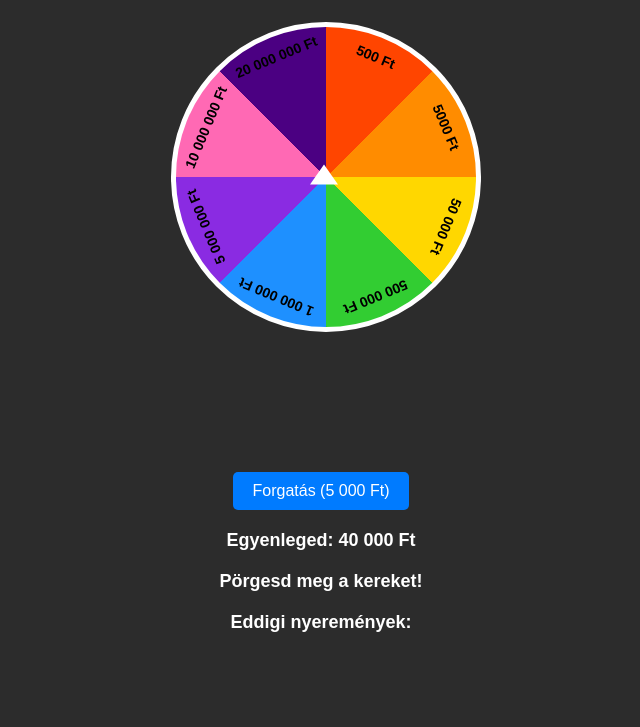
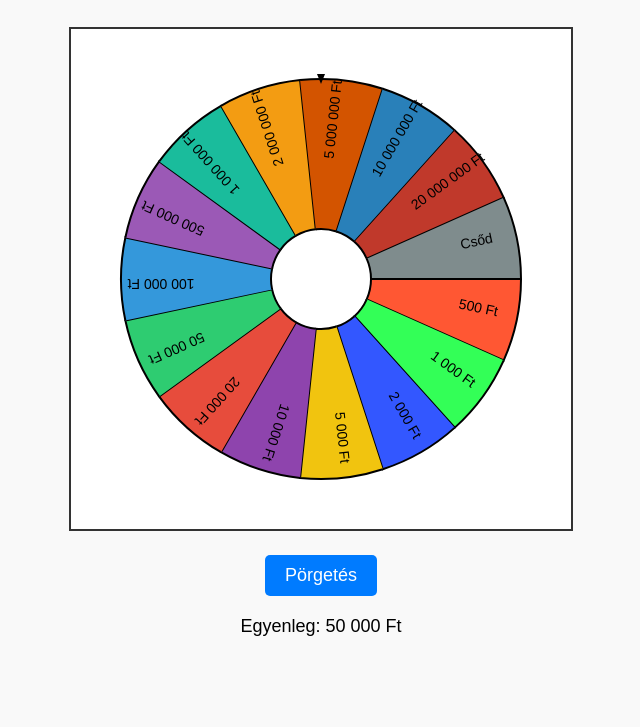
Before and after one commit to leventeilles028/Szerencseker-k, a plain HTML site: page index.html in a window 1280 px wide. Shown: the part 73-800 px from the top of the page, without its empty margins (319-959 px from the left). Drawn offline with Linux system fonts and the light colour scheme.

Commit message:
index.html

```diff
--- a/index.html
+++ b/index.html
@@ -7,199 +7,163 @@
     <style>
         body {
             font-family: Arial, sans-serif;
-            display: flex;
-            flex-direction: column;
-            justify-content: center;
-            align-items: center;
-            height: 100vh;
+            text-align: center;
             margin: 0;
-            background: #2c2c2c;
-            color: #fff;
+            padding: 0;
+            background-color: #f9f9f9;
         }
 
-        .wheel-container {
-            position: relative;
-            width: 300px;
-            height: 300px;
+        canvas {
+            margin-top: 20px;
+            border: 2px solid #333;
+            background: #fff;
         }
 
-        .wheel {
-            width: 100%;
-            height: 100%;
-            border-radius: 50%;
-            border: 5px solid #fff;
-            background: conic-gradient( #ff4500 0% 12.5%, #ff8c00 12.5% 25%, #ffd700 25% 37.5%, #32cd32 37.5% 50%, #1e90ff 50% 62.5%, #8a2be2 62.5% 75%, #ff69b4 75% 87.5%, #4b0082 87.5% 100% );
-            position: relative;
-            transform: rotate(0deg);
-            transition: transform 4s cubic-bezier(0.17, 0.67, 0.83, 0.67);
+        #spinButton {
+            margin-top: 20px;
+            padding: 10px 20px;
+            font-size: 18px;
+            color: #fff;
+            background-color: #007bff;
+            border: none;
+            border-radius: 5px;
+            cursor: pointer;
         }
 
-        .pointer {
-            position: absolute;
-            top: calc(50% - 10px);
-            left: 51%;
-            width: 0;
-            height: 25px;
-            transform: translate(-50%, -50%);
-            border-left: 14px solid transparent;
-            border-right: 14px solid transparent;
-            border-bottom: 20px solid #fff;
-            z-index: 10;
+        #spinButton:disabled {
+            background-color: #999;
+            cursor: not-allowed;
         }
 
-        .button {
-            margin-top: 150px;
-            text-align: center;
-        }
-
-        button {
-            padding: 10px 20px;
-            font-size: 16px;
-            cursor: pointer;
-            background-color: #007bff;
-            color: #fff;
-            border: none;
-            border-radius: 5px;
-            transition: background-color 0.3s ease;
-        }
-
-            button:hover {
-                background-color: #0056b3;
-            }
-
-        .result, .balance, .history {
+        #result, #balance {
             margin-top: 20px;
             font-size: 18px;
-            font-weight: bold;
-            text-align: center;
         }
-
-        .wheel span {
-            position: absolute;
-            width: 100%;
-            height: 100%;
-            display: flex;
-            justify-content: center;
-            align-items: center;
-            font-size: 14px;
-            font-weight: bold;
-            color: #000;
-            transform-origin: center;
-        }
-
-            .wheel span:nth-child(1) {
-                transform: rotate(22.5deg) translate(0, -130px);
-            }
-
-            .wheel span:nth-child(2) {
-                transform: rotate(67.5deg) translate(0, -130px);
-            }
-
-            .wheel span:nth-child(3) {
-                transform: rotate(112.5deg) translate(0, -130px);
-            }
-
-            .wheel span:nth-child(4) {
-                transform: rotate(157.5deg) translate(0, -130px);
-            }
-
-            .wheel span:nth-child(5) {
-                transform: rotate(202.5deg) translate(0, -130px);
-            }
-
-            .wheel span:nth-child(6) {
-                transform: rotate(247.5deg) translate(0, -130px);
-            }
-
-            .wheel span:nth-child(7) {
-                transform: rotate(292.5deg) translate(0, -130px);
-            }
-
-            .wheel span:nth-child(8) {
-                transform: rotate(337.5deg) translate(0, -130px);
-            }
     </style>
 </head>
 <body>
-    <div class="wheel-container">
-        <div class="wheel" id="wheel">
-            <span>500 Ft</span>
-            <span>5000 Ft</span>
-            <span>50 000 Ft</span>
-            <span>500 000 Ft</span>
-            <span>1 000 000 Ft</span>
-            <span>5 000 000 Ft</span>
-            <span>10 000 000 Ft</span>
-            <span>20 000 000 Ft</span>
-        </div>
-        <div class="pointer"></div>
-    </div>
-    <div class="button">
-        <button id="spinButton">Forgatás (5 000 Ft)</button>
-    </div>
-    <div class="balance" id="balance">Egyenleged: 40 000 Ft</div>
-    <div class="result" id="result">Pörgesd meg a kereket!</div>
-    <div class="history" id="history">Eddigi nyeremények:</div>
+    <h1>Szerencsekerék</h1>
+    <canvas id="wheelCanvas" width="500" height="500"></canvas>
+    <br>
+    <button id="spinButton">Pörgetés</button>
+    <div id="balance">Egyenleg: 50 000 Ft</div>
+    <div id="result"></div>
 
     <script>
-        const wheel = document.getElementById('wheel');
-        const result = document.getElementById('result');
+        const canvas = document.getElementById('wheelCanvas');
+        const ctx = canvas.getContext('2d');
         const spinButton = document.getElementById('spinButton');
-        const balanceDisplay = document.getElementById('balance');
-        const history = document.getElementById('history');
+        const resultDiv = document.getElementById('result');
+        const balanceDiv = document.getElementById('balance');
 
-        const prizes = [
-            { amount: 500, probability: 0.80 },
-            { amount: 5000, probability: 0.30 },
-            { amount: 50000, probability: 0.10 },
-            { amount: 500000, probability: 0.05 },
-            { amount: 1000000, probability: 0.01 },
-            { amount: 5000000, probability: 0.010 },
-            { amount: 10000000, probability: 0.005 },
-            { amount: 20000000, probability: 0.001 }
+        let balance = 50000;
+
+        const segments = [
+            "500 Ft", "1 000 Ft", "2 000 Ft", "5 000 Ft",
+            "10 000 Ft", "20 000 Ft", "50 000 Ft",
+            "100 000 Ft", "500 000 Ft", "1 000 000 Ft",
+            "2 000 000 Ft", "5 000 000 Ft", "10 000 000 Ft",
+            "20 000 000 Ft", "Csőd"
         ];
 
-        let isSpinning = false;
-        let winnings = [];
-        let balance = 40000;
-        const spinCost = 5000;
+        const colors = ["#FF5733", "#33FF57", "#3357FF", "#F1C40F", "#8E44AD", "#E74C3C", "#2ECC71", "#3498DB", "#9B59B6", "#1ABC9C", "#F39C12", "#D35400", "#2980B9", "#C0392B", "#7F8C8D"];
 
-        const prizeSegments = [];
-        prizes.forEach(prize => {
-            for (let i = 0; i < prize.probability * 1000; i++) {
-                prizeSegments.push(prize.amount);
+        let startAngle = 0;
+        const arc = Math.PI / (segments.length / 2);
+        let spinTimeout = null;
+        let spinAngleStart = 10;
+        let spinTime = 0;
+        let spinTimeTotal = 0;
+
+        function drawRouletteWheel() {
+            ctx.clearRect(0, 0, canvas.width, canvas.height);
+            const outsideRadius = 200;
+            const textRadius = 160;
+            const insideRadius = 50;
+
+            ctx.strokeStyle = "#000";
+            ctx.lineWidth = 2;
+
+            ctx.font = "14px Arial";
+
+            for (let i = 0; i < segments.length; i++) {
+                const angle = startAngle + i * arc;
+                ctx.fillStyle = colors[i % colors.length];
+
+                ctx.beginPath();
+                ctx.arc(250, 250, outsideRadius, angle, angle + arc, false);
+                ctx.arc(250, 250, insideRadius, angle + arc, angle, true);
+                ctx.fill();
+                ctx.stroke();
+
+                ctx.save();
+                ctx.fillStyle = "#000";
+                ctx.translate(250 + Math.cos(angle + arc / 2) * textRadius, 250 + Math.sin(angle + arc / 2) * textRadius);
+                ctx.rotate(angle + arc / 2);
+                ctx.fillText(segments[i], -ctx.measureText(segments[i]).width / 2, 0);
+                ctx.restore();
             }
+
+            ctx.fillStyle = "#000";
+            ctx.beginPath();
+            ctx.moveTo(250 - 4, 250 - (outsideRadius + 5));
+            ctx.lineTo(250 + 4, 250 - (outsideRadius + 5));
+            ctx.lineTo(250, 250 - (outsideRadius - 5));
+            ctx.closePath();
+            ctx.fill();
+        }
+
+        function rotateWheel() {
+            spinTime += 30;
+            if (spinTime >= spinTimeTotal) {
+                stopRotateWheel();
+                return;
+            }
+            const spinAngle = spinAngleStart - easeOut(spinTime, 0, spinAngleStart, spinTimeTotal);
+            startAngle += (spinAngle * Math.PI) / 180;
+            drawRouletteWheel();
+            spinTimeout = setTimeout(rotateWheel, 30);
+        }
+
+        function stopRotateWheel() {
+            clearTimeout(spinTimeout);
+            const degrees = (startAngle * 180) / Math.PI + 90;
+            const arcd = (arc * 180) / Math.PI;
+            const index = Math.floor((360 - (degrees % 360)) / arcd);
+            const result = segments[index];
+
+            if (result === "Csőd") {
+                balance = 0;
+            } else {
+                const amount = parseInt(result.replace(/[^0-9]/g, ''), 10) || 0;
+                balance += amount;
+            }
+
+            updateUI(result);
+            spinButton.disabled = false;
+        }
+
+        function easeOut(t, b, c, d) {
+            const ts = (t /= d) * t;
+            const tc = ts * t;
+            return b + c * (tc + -3 * ts + 3 * t);
+        }
+
+        function updateUI(result) {
+            balanceDiv.textContent = `Egyenleg: ${balance.toLocaleString()} Ft`;
+            resultDiv.innerHTML = `<p>Eredmény: <strong>${result}</strong></p>`;
+        }
+
+        spinButton.addEventListener('click', () => {
+            spinButton.disabled = true;
+            resultDiv.innerHTML = "";
+            spinAngleStart = Math.random() * 10 + 10;
+            spinTime = 0;
+            spinTimeTotal = Math.random() * 3 + 4 * 1000;
+            rotateWheel();
         });
 
-        spinButton.addEventListener('click', () => {
-            if (isSpinning) return;
-            if (balance < spinCost) {
-                result.textContent = "Nincs elég pénzed a pörgetéshez!";
-                return;
-            }
-
-            isSpinning = true;
-            balance -= spinCost;
-            balanceDisplay.textContent = `Egyenleged: ${balance.toLocaleString()} Ft`;
-
-            const randomDegree = Math.floor(Math.random() * 360) + 3600;
-            const randomIndex = Math.floor(Math.random() * prizeSegments.length);
-            const prize = prizeSegments[randomIndex];
-
-            wheel.style.transition = 'transform 4s cubic-bezier(0.17, 0.67, 0.83, 0.67)';
-            wheel.style.transform = `rotate(${randomDegree}deg)`;
-
-            setTimeout(() => {
-                winnings.push(`${prize.toLocaleString()} Ft`);
-                balance += prize;
-                result.textContent = `Gratulálok! Nyereményed: ${prize.toLocaleString()} Ft`;
-                history.textContent = `Eddigi nyeremények: ${winnings.join(', ')}`;
-                balanceDisplay.textContent = `Egyenleged: ${balance.toLocaleString()} Ft`;
-                isSpinning = false;
-                wheel.style.transition = 'none';
-                wheel.style.transform = `rotate(${randomDegree % 360}deg)`;
-            }, 4000);
-        });
+        drawRouletteWheel();
     </script>
 </body>
 </html>
```
